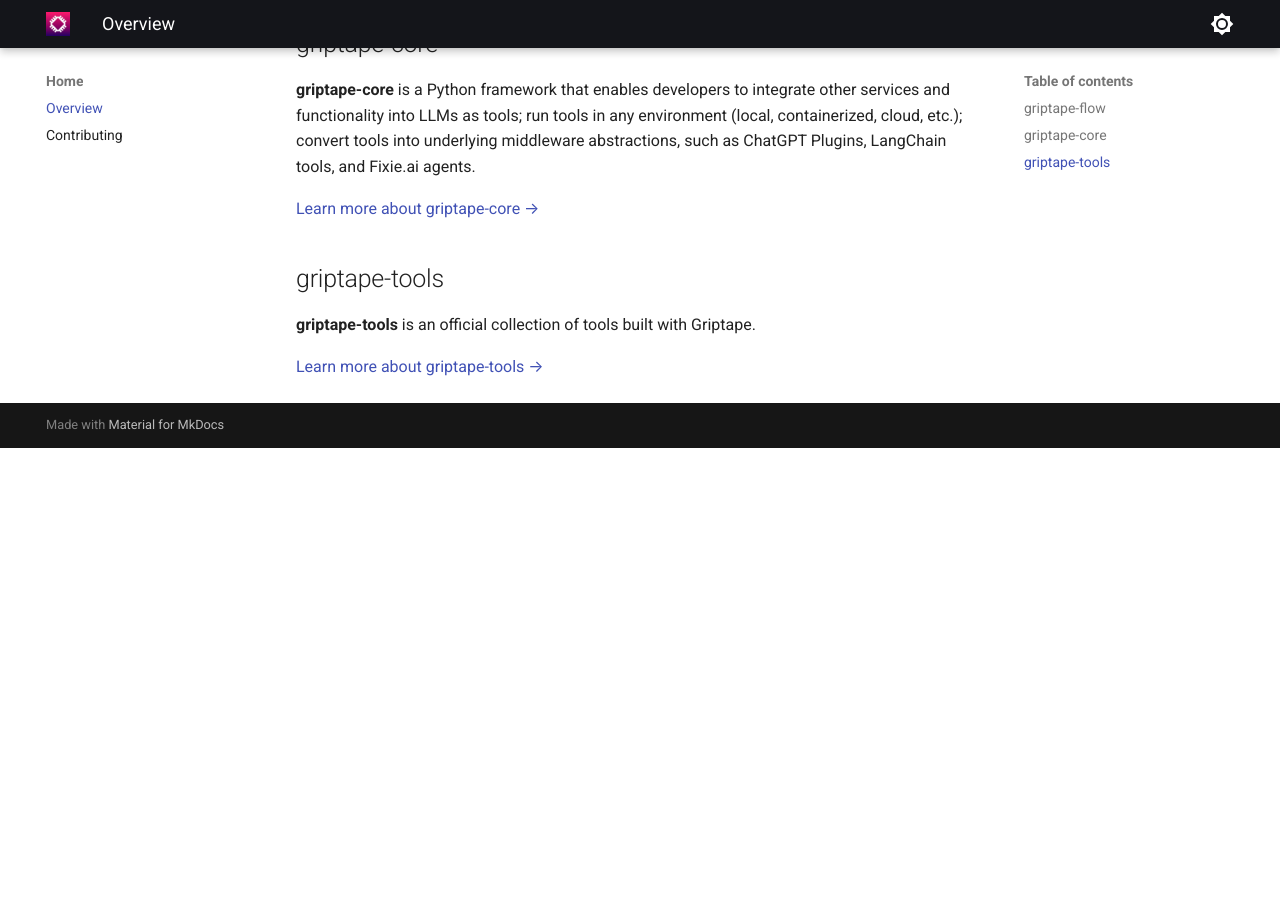
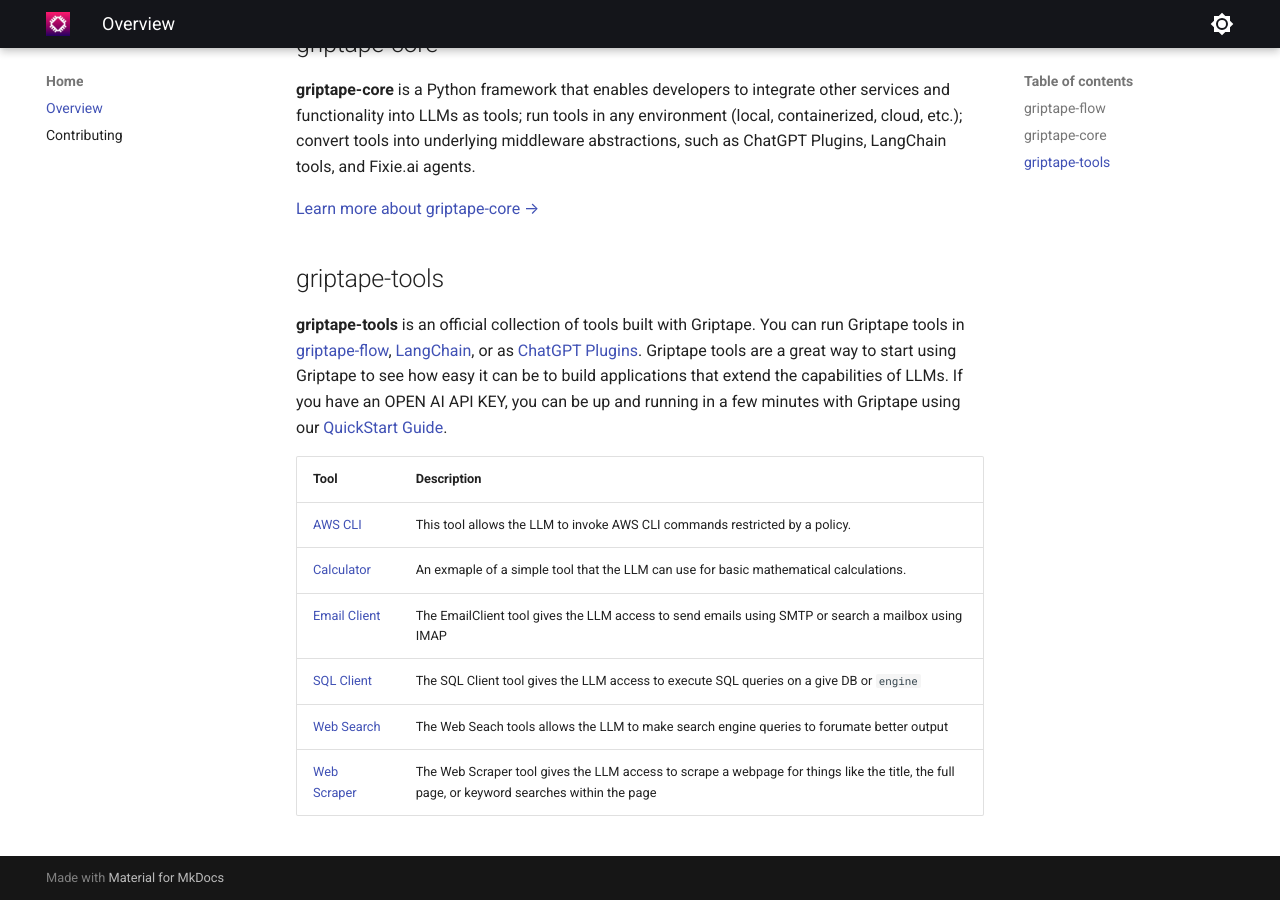
Before and after one commit to griptape-ai/griptape-docs, an MkDocs documentation site: the page built from docs/index.md, in a window 1280 px wide and 900 px high, scrolled down 518 px. Built offline with MkDocs 1.6.1 and Material for MkDocs 9.7.7, drawn with Linux system fonts in a browser that asks for light colours; before the commit the page ends 966 px from its top, so only the background shows below that.

Commit message:
tools section
added more to the tools section of the landing page w/ links

```diff
--- a/docs/index.md
+++ b/docs/index.md
@@ -18,6 +18,13 @@ This documentation covers the fundamentals of the **Griptape** framework and des
 
 ## griptape-tools
 
-**griptape-tools** is an official collection of tools built with Griptape.
+**griptape-tools** is an official collection of tools built with Griptape. You can run Griptape tools in [griptape-flow](/docs/griptape_flow/index.md), [LangChain](https://github.com/hwchase17/langchain), or as [ChatGPT Plugins](https://platform.openai.com/docs/plugins/introduction). Griptape tools are a great way to start using Griptape to see how easy it can be to build applications that extend the capabilities of LLMs. If you have an OPEN AI API KEY, you can be up and running in a few minutes with Griptape using our [QuickStart Guide](/docs/griptape_tools/index.md).
 
-[Learn more about griptape-tools →](griptape_tools/)
+| Tool      | Description                          |
+| ----------- | ------------------------------------ |
+| [AWS CLI](/docs/griptape_tools/official_tools/aws_cli.md)  | This tool allows the LLM to invoke AWS CLI commands restricted by a policy. |
+| [Calculator](/docs/griptape_tools/official_tools/calculator.md)       | An exmaple of a simple tool that the LLM can use for basic mathematical calculations.  |
+| [Email Client](/docs/griptape_tools/official_tools/email_client.md)    | The EmailClient tool gives the LLM access to send emails using SMTP or search a mailbox using IMAP |
+| [SQL Client](/docs/griptape_tools/official_tools/sql_client.md) | The SQL Client tool gives the LLM access to execute SQL queries on a give DB or `engine` |
+| [Web Search](/docs/griptape_tools/official_tools/web_search.md) | The Web Seach tools allows the LLM to make search engine queries to forumate better output |
+| [Web Scraper](/docs/griptape_tools/official_tools/web_scraper.md) | The Web Scraper tool gives the LLM access to scrape a webpage for things like the title, the full page, or keyword searches within the page |
```
